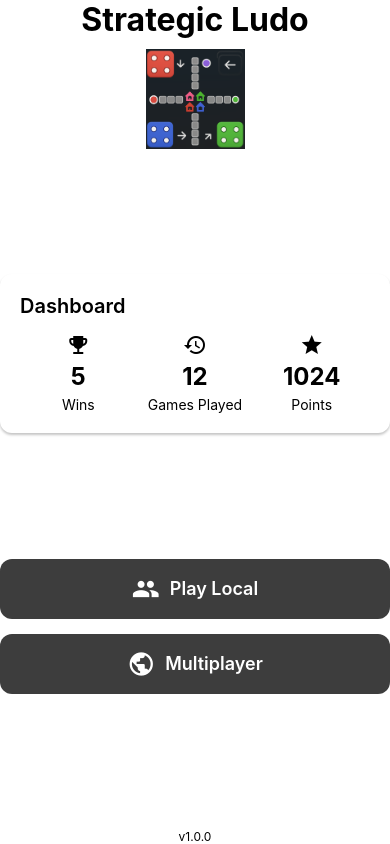
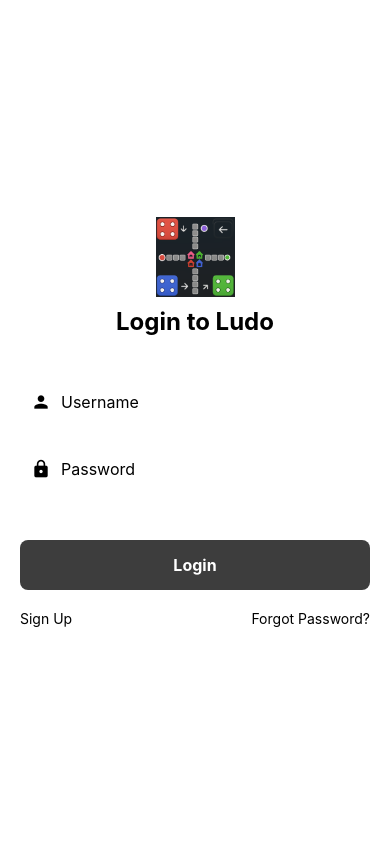
Before and after one commit to dibaihss/Strategic-Ludo, a React Native app: screen / in a window 390 px wide. Built offline with nearby package versions, Linux system fonts and the light colour scheme.

Commit message:
feat: implement login functionality with LoginPage component and navigation setup

```diff
--- a/App.jsx
+++ b/App.jsx
@@ -1,6 +1,8 @@
 import { StatusBar } from 'expo-status-bar';
-import { StyleSheet, Text, View, Pressable, Platform, Dimensions, Modal, ScrollView } from 'react-native';
+import { StyleSheet, Text, View, Pressable, Platform, Dimensions, Modal, ScrollView, ActivityIndicator } from 'react-native'; // Added ActivityIndicator
 import { useEffect, useState } from 'react';
+import { NavigationContainer } from '@react-navigation/native';
+import { createNativeStackNavigator } from '@react-navigation/native-stack';
 import SmalBoard from './GameComponents/SmalBoard.jsx';
 import { Provider, useSelector, useDispatch } from 'react-redux';
 import { store } from './assets/store/store.jsx';
@@ -9,55 +11,57 @@ import Goals from './GameComponents/Goals.jsx';
 import Bases from './GameComponents/Bases.jsx';
 import Timer from './GameComponents/Timer.jsx';
 import HomePage from './Menu/Home.jsx';
+import LoginPage from './Menu/login.jsx'; // Import LoginPage
 import { MaterialIcons } from '@expo/vector-icons';
-import { setActivePlayer, resetTimer, setOnlineModus } from './assets/store/gameSlice.jsx';
+import { setActivePlayer, resetTimer, setOnlineModus, setUsername as setGameUsername } from './assets/store/gameSlice.jsx'; // Import setUsername
 import { setSystemLanguage } from './assets/store/languageSlice.jsx';
 import { gameInstructions, uiStrings, getLocalizedColor } from "./assets/shared/hardCodedData.js";
-import { WebSocketProvider } from './assets/shared/SimpleWebSocketConnection.jsx';
+import { WebSocketProvider, useWebSocket } from './assets/shared/SimpleWebSocketConnection.jsx'; // Import useWebSocket
 
+// Create the navigation stack
+const Stack = createNativeStackNavigator();
 
-function AppContent() {
+// --- Screens ---
+
+// Home Screen Component (No changes needed here for now)
+function HomeScreen({ navigation }) {
+  const dispatch = useDispatch();
+
+  const handleStartLocalGame = () => {
+    dispatch(resetTimer());
+    dispatch(setActivePlayer());
+    navigation.navigate('Game', { mode: 'local' });
+  };
+
+  const handleStartMultiplayerGame = () => {
+
+    dispatch(setOnlineModus(true));
+    dispatch(resetTimer());
+    dispatch(setActivePlayer());
+    navigation.navigate('Game', { mode: 'multiplayer' });
+  };
+
+  return (
+    <HomePage
+      onStartLocalGame={handleStartLocalGame}
+      onStartMultiplayerGame={handleStartMultiplayerGame}
+    />
+  );
+}
+
+// Game Screen Component (No changes needed here for now)
+function GameScreen({ route, navigation }) {
+  // ... existing GameScreen code ...
   const dispatch = useDispatch();
   const theme = useSelector(state => state.theme.current);
-  const [showModal, setShowModal] = useState(false);
-  const [currentScreen, setCurrentScreen] = useState('home'); // 'home', 'localGame', or 'multiplayerGame'
+  const [showModal, setShowModal] = useState(true);
   const systemLang = useSelector(state => state.language.systemLang);
   const windowWidth = Dimensions.get('window').width;
   const windowHeight = Dimensions.get('window').height;
   const isSmallScreen = windowWidth < 375 || windowHeight < 667;
 
-  useEffect(() => {
-    // Get system language
-    const detectedLang = Platform.OS === 'web'
-      ? navigator.language.split('-')[0]
-      : Platform.OS === 'ios'
-        ? 'en' // You would use NativeModules.SettingsManager.settings.AppleLocale
-        : 'en'; // You would use NativeModules.I18nManager.localeIdentifier
-
-    // Set language based on supported languages
-    dispatch(setSystemLanguage(gameInstructions[detectedLang] ? detectedLang : 'en'));
-  }, []);
-
-  const handleStartLocalGame = () => {
-    setCurrentScreen('localGame');
-    // Initialize game state for local play
-    dispatch(resetTimer());
-    dispatch(setActivePlayer());
-    setShowModal(true);
-  };
-
-  const handleStartMultiplayerGame = () => {
-    setCurrentScreen('multiplayerGame');
-    // Initialize game state for multiplayer
-    dispatch(setOnlineModus(true));
-    dispatch(resetTimer());
-    dispatch(setActivePlayer());
-    setShowModal(true);
-  };
-
-  const handleBackToHome = () => {
-    setCurrentScreen('home');
-  };
+  // Get the game mode from navigation params
+  const { mode } = route.params;
 
   const styles = StyleSheet.create({
     container: {
@@ -159,45 +163,10 @@ function AppContent() {
       fontSize: 16,
       fontWeight: 'bold',
     },
-    backButton: {
-      position: 'absolute',
-      top: 20,
-      left: 20,
-      zIndex: 10,
-      flexDirection: 'row',
-      alignItems: 'center',
-      backgroundColor: theme.colors.button,
-      paddingVertical: 8,
-      paddingHorizontal: 12,
-      borderRadius: 8,
-    },
-    backButtonText: {
-      color: theme.colors.buttonText,
-      marginLeft: 5,
-      fontWeight: '500',
-    },
   });
 
-  // Render the current screen
-  const renderCurrentScreen = () => {
-    if (currentScreen === 'home') {
-      return (
-        <HomePage
-          onStartLocalGame={handleStartLocalGame}
-          onStartMultiplayerGame={handleStartMultiplayerGame}
-        />
-      );
-    }
-
-    // Both game modes use the same components but might have different logic
   return (
     <View style={[styles.container, { backgroundColor: theme.colors.background }]}>
-        {/* Back button */}
-        <Pressable style={styles.backButton} onPress={handleBackToHome}>
-          <MaterialIcons name="arrow-back" size={20} color={theme.colors.buttonText} />
-          <Text style={styles.backButtonText}>{uiStrings[systemLang].back || 'Back'}</Text>
-        </Pressable>
-
       <Timer />
       <SmalBoard />
       <Goals />
@@ -231,7 +200,7 @@ function AppContent() {
             <Text style={styles.modalTitle}>{gameInstructions[systemLang].title}</Text>
             <ScrollView style={styles.modalScroll}>
               <Text style={styles.modalText}>
-                  {currentScreen === 'multiplayerGame'
+                {mode === 'multiplayer'
                   ? uiStrings[systemLang].multiplayerInstructions || gameInstructions[systemLang].content
                   : gameInstructions[systemLang].content
                 }
@@ -254,20 +223,88 @@ function AppContent() {
       </Modal>
     </View>
   );
+}
+
+
+// --- App Navigator ---
+function AppNavigator() {
+  const dispatch = useDispatch();
+  const [isLoading, setIsLoading] = useState(true); // Check auth status on load
+  const [isLoggedIn, setIsLoggedIn] = useState(false); // Auth state
+
+  // Language detection effect
+  useEffect(() => {
+    const detectedLang = Platform.OS === 'web'
+      ? navigator.language.split('-')[0]
+      : Platform.OS === 'ios'
+        ? 'en' // Replace with actual detection if needed
+        : 'en'; // Replace with actual detection if needed
+    dispatch(setSystemLanguage(gameInstructions[detectedLang] ? detectedLang : 'en'));
+  }, [dispatch]);
+
+  // Simulate checking auth status on app start
+  useEffect(() => {
+    // In a real app, check AsyncStorage or secure store for a token
+    setTimeout(() => {
+      setIsLoading(false);
+      // setIsLoggedIn(true); // Uncomment to simulate being logged in
+    }, 1000); // Simulate loading time
+  }, []);
+
+  // Login handler function
+  const handleLogin = (username) => {
+    console.log('Logged in as:', username);
+    // dispatch(setGameUsername(username)); // Store username in Redux if needed
+    setIsLoggedIn(true);
+    // Optionally connect WebSocket after login
+    // connectWebSocket(username); // Pass username if needed by your WebSocket setup
   };
 
+  // Show loading indicator while checking auth
+  if (isLoading) {
     return (
-    <GestureHandlerRootView style={{ flex: 1 }}>
-      {renderCurrentScreen()}
-    </GestureHandlerRootView>
+      <View style={{ flex: 1, justifyContent: 'center', alignItems: 'center' }}>
+        <ActivityIndicator size="large" />
+      </View>
     );
   }
 
+  return (
+    <NavigationContainer>
+      <Stack.Navigator
+        screenOptions={{
+          headerShown: false,
+          gestureEnabled: true,
+          animation: 'slide_from_right',
+        }}
+      >
+        {isLoggedIn ? (
+          // Screens shown when logged in
+          <>
+            <Stack.Screen name="Home" component={HomeScreen} />
+            <Stack.Screen name="Game" component={GameScreen} />
+            {/* Add other authenticated screens here */}
+          </>
+        ) : (
+          // Screen shown when logged out
+          <Stack.Screen name="Login">
+            {(props) => <LoginPage {...props} onLogin={handleLogin} />}
+          </Stack.Screen>
+        )}
+      </Stack.Navigator>
+    </NavigationContainer>
+  );
+}
+
+// --- Main App Component ---
 export default function App() {
   return (
     <Provider store={store}>
+      {/* WebSocketProvider wraps the entire app */}
       <WebSocketProvider>
-        <AppContent />
+        <GestureHandlerRootView style={{ flex: 1 }}>
+          <AppNavigator />
+        </GestureHandlerRootView>
       </WebSocketProvider>
     </Provider>
   );
--- /dev/null
+++ b/Menu/login.jsx
@@ -0,0 +1,181 @@
+import React, { useState } from 'react';
+import {
+  View,
+  Text,
+  TextInput,
+  Pressable,
+  StyleSheet,
+  SafeAreaView,
+  Image,
+  KeyboardAvoidingView,
+  Platform,
+  Alert,
+} from 'react-native';
+import { useSelector } from 'react-redux';
+import { MaterialIcons } from '@expo/vector-icons';
+import { uiStrings } from '../assets/shared/hardCodedData.js';
+
+const LoginPage = ({ onLogin }) => {
+  const theme = useSelector(state => state.theme.current);
+  const systemLang = useSelector(state => state.language.systemLang);
+  const [username, setUsername] = useState('');
+  const [password, setPassword] = useState('');
+  const [loading, setLoading] = useState(false);
+
+  const handleLoginPress = () => {
+    if (!username.trim() || !password.trim()) {
+      Alert.alert(
+        uiStrings[systemLang].error || 'Error',
+        uiStrings[systemLang].fillFields || 'Please fill in all fields.'
+      );
+      return;
+    }
+    setLoading(true);
+    // Simulate login process
+    setTimeout(() => {
+      // In a real app, you'd call your auth API here
+      onLogin(username); // Pass username to the parent handler
+      setLoading(false);
+    }, 1500);
+  };
+
+  return (
+    <SafeAreaView style={[styles.container, { backgroundColor: "white" }]}>
+      <KeyboardAvoidingView
+        behavior={Platform.OS === "ios" ? "padding" : "height"}
+        style={styles.keyboardView}
+      >
+        <View style={styles.content}>
+          {/* Logo and Title */}
+          <View style={styles.header}>
+            <Image
+              source={require('../assets/iconPWA.png')}
+              style={styles.logo}
+              resizeMode="contain"
+            />
+            <Text style={[styles.title, { color: theme.colors.text }]}>
+              {uiStrings[systemLang].loginTitle || 'Login to Ludo'}
+            </Text>
+          </View>
+
+          {/* Input Fields */}
+          <View style={styles.inputContainer}>
+            <View style={[styles.inputWrapper, { borderColor: theme.colors.border }]}>
+              <MaterialIcons name="person" size={20} color={theme.colors.textSecondary} style={styles.inputIcon} />
+              <TextInput
+                style={[styles.input, { color: theme.colors.text }]}
+                placeholder={uiStrings[systemLang].username || 'Username'}
+                placeholderTextColor={theme.colors.textSecondary}
+                value={username}
+                onChangeText={setUsername}
+                autoCapitalize="none"
+              />
+            </View>
+
+            <View style={[styles.inputWrapper, { borderColor: theme.colors.border }]}>
+              <MaterialIcons name="lock" size={20} color={theme.colors.textSecondary} style={styles.inputIcon} />
+              <TextInput
+                style={[styles.input, { color: theme.colors.text }]}
+                placeholder={uiStrings[systemLang].password || 'Password'}
+                placeholderTextColor={theme.colors.textSecondary}
+                value={password}
+                onChangeText={setPassword}
+                secureTextEntry
+              />
+            </View>
+          </View>
+
+          {/* Login Button */}
+          <Pressable
+            style={[styles.button, { backgroundColor: loading ? theme.colors.disabled : theme.colors.button }]}
+            onPress={handleLoginPress}
+            disabled={loading}
+          >
+            <Text style={[styles.buttonText, { color: theme.colors.buttonText }]}>
+              {loading ? (uiStrings[systemLang].loggingIn || 'Logging In...') : (uiStrings[systemLang].login || 'Login')}
+            </Text>
+          </Pressable>
+
+          {/* Optional: Links for Sign Up / Forgot Password */}
+          <View style={styles.linksContainer}>
+            <Pressable onPress={() => Alert.alert('Navigate', 'Go to Sign Up')}>
+              <Text style={[styles.linkText, { color: theme.colors.primary }]}>
+                {uiStrings[systemLang].signUp || 'Sign Up'}
+              </Text>
+            </Pressable>
+            <Pressable onPress={() => Alert.alert('Navigate', 'Go to Forgot Password')}>
+              <Text style={[styles.linkText, { color: theme.colors.textSecondary }]}>
+                {uiStrings[systemLang].forgotPassword || 'Forgot Password?'}
+              </Text>
+            </Pressable>
+          </View>
+        </View>
+      </KeyboardAvoidingView>
+    </SafeAreaView>
+  );
+};
+
+const styles = StyleSheet.create({
+  container: {
+    flex: 1,
+  },
+  keyboardView: {
+    flex: 1,
+  },
+  content: {
+    flex: 1,
+    justifyContent: 'center',
+    paddingHorizontal: 20,
+  },
+  header: {
+    alignItems: 'center',
+    marginBottom: 40,
+  },
+  logo: {
+    width: 80,
+    height: 80,
+    marginBottom: 10,
+  },
+  title: {
+    fontSize: 24,
+    fontWeight: 'bold',
+  },
+  inputContainer: {
+    marginBottom: 30,
+  },
+  inputWrapper: {
+    flexDirection: 'row',
+    alignItems: 'center',
+    borderWidth: 1,
+    borderRadius: 8,
+    marginBottom: 15,
+    paddingHorizontal: 10,
+  },
+  inputIcon: {
+    marginRight: 10,
+  },
+  input: {
+    flex: 1,
+    height: 50,
+    fontSize: 16,
+  },
+  button: {
+    paddingVertical: 15,
+    borderRadius: 8,
+    alignItems: 'center',
+    marginBottom: 20,
+  },
+  buttonText: {
+    fontSize: 16,
+    fontWeight: 'bold',
+  },
+  linksContainer: {
+    flexDirection: 'row',
+    justifyContent: 'space-between',
+  },
+  linkText: {
+    fontSize: 14,
+  },
+});
+
+export default LoginPage;
```
Also changed, not shown: Menu/GameScreen.jsx (added), assets/store/authSlice.jsx (added). Lines whose indentation alone changed are shown as unchanged.
